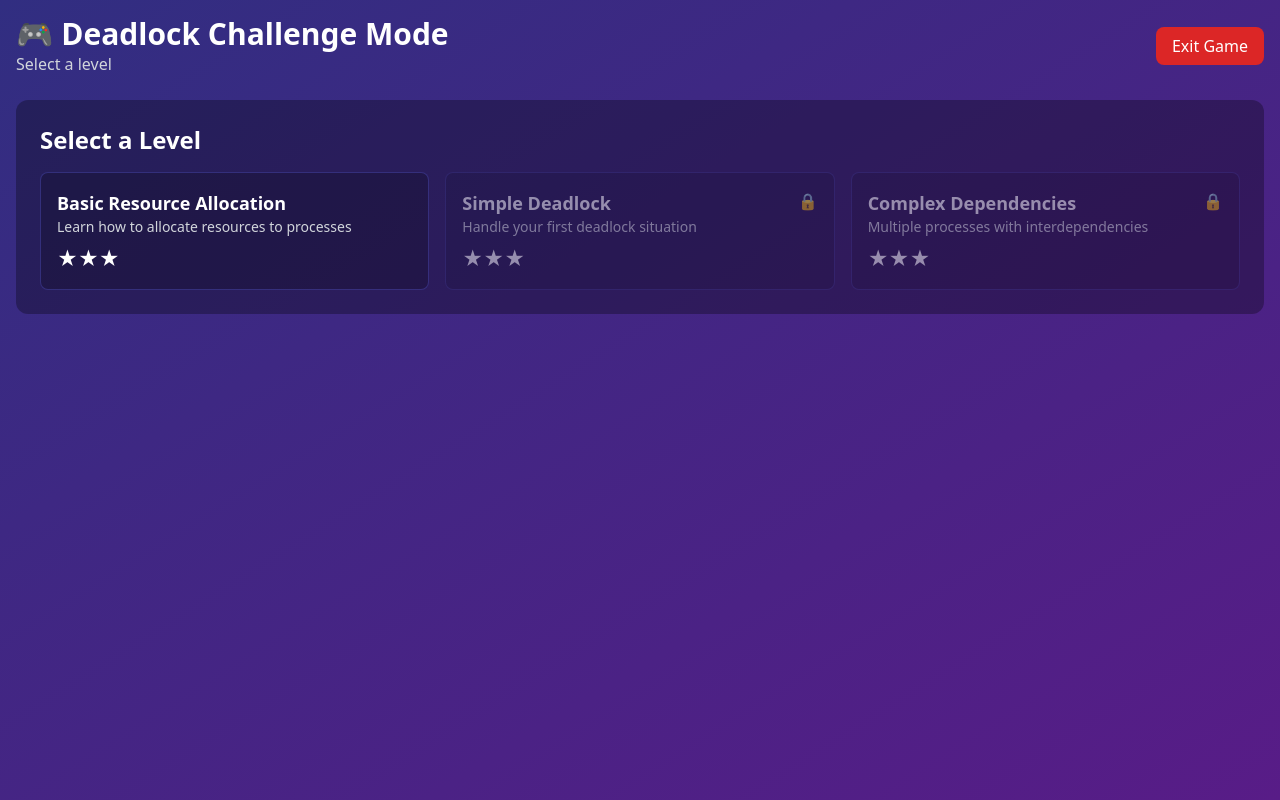
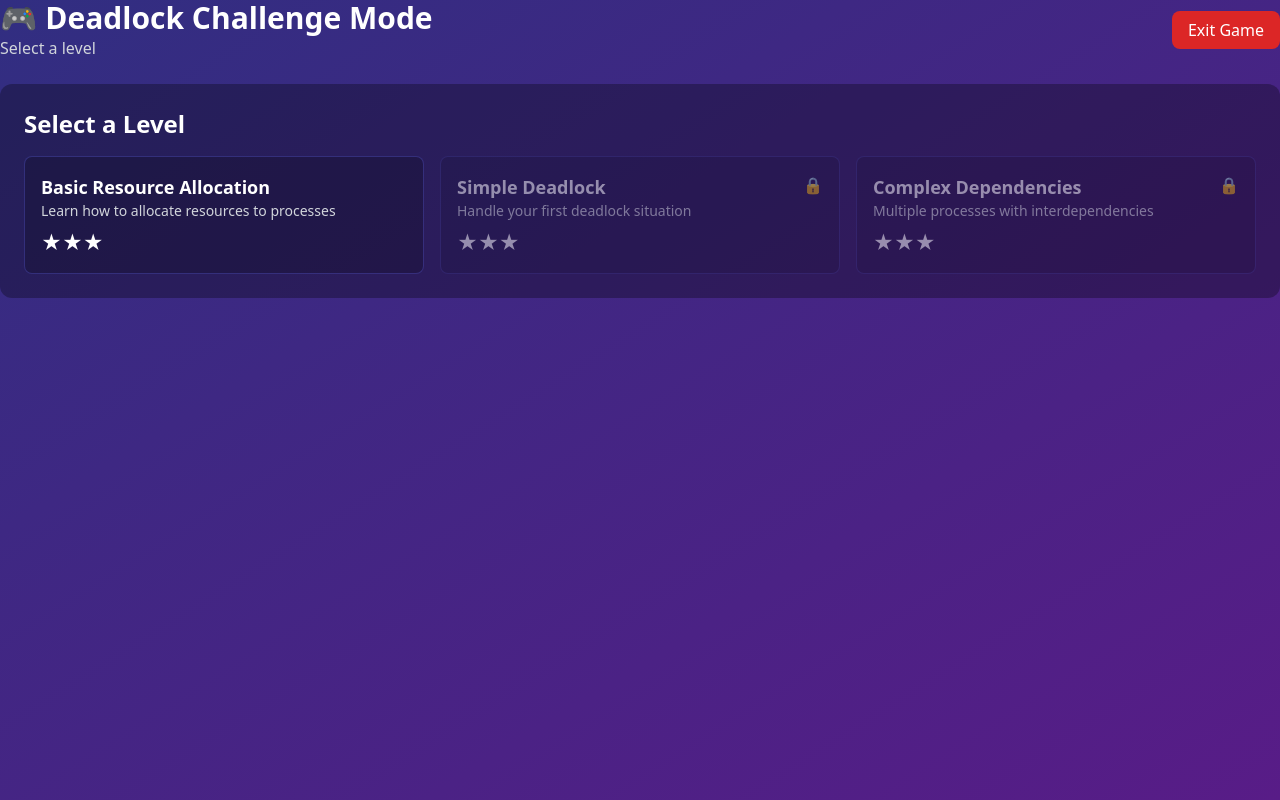
Before and after one commit to marsellinus/SO, a Flask app: page /game/challenge in a window 1280 px wide. Run offline with Flask 3, Linux system fonts and the light colour scheme; some libraries are stand-ins or nearby versions.

Commit message:
update padding

```diff
--- a/templates/game-ui.html
+++ b/templates/game-ui.html
@@ -25,7 +25,7 @@
         }
     </script>
 </head>
-<body class="bg-gradient-to-br from-indigo-900 to-purple-900 text-white min-h-screen p-4">
+<body class="bg-gradient-to-br from-indigo-900 to-purple-900 text-white min-h-screen pt-10 pb-20">
     <div x-data="gameController()" id="game-area">
         <!-- Header -->
         <header class="container mx-auto flex flex-col md:flex-row justify-between items-center mb-6">
--- a/templates/game.html
+++ b/templates/game.html
@@ -8,7 +8,7 @@
     <script defer src="https://unpkg.com/alpinejs@3.x.x/dist/cdn.min.js"></script>
     <link rel="stylesheet" href="/static/css/game.css">
 </head>
-<body class="bg-gradient-to-br from-slate-900 to-purple-900 text-white min-h-screen">
+<body class="bg-gradient-to-br from-slate-900 to-purple-900 text-white min-h-screen pt-10 pb-20">
     <div x-data="simulationController()" class="container mx-auto p-4" id="simulation-area">
         <!-- Header -->
         <header class="flex flex-col md:flex-row justify-between items-center mb-6">
```
